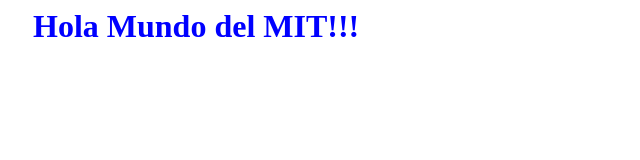
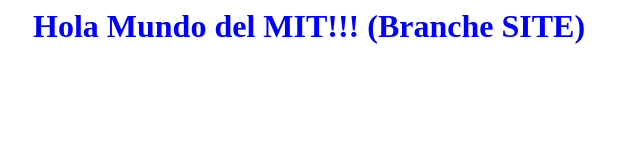
Before and after one commit to memoros77/memoros77.github.io, a plain HTML site: page index.html in a window 1280 px wide. Shown: the whole page, without its empty margins (0-640 px from the left). Drawn offline with Linux system fonts and the light colour scheme.

Commit message:
cambio mensaje rama activa site

```diff
--- a/index.html
+++ b/index.html
@@ -7,6 +7,6 @@
     <link rel="stylesheet" href="./mystyles.css">
 </head>
 <body>
-    <h1>Hola Mundo del MIT!!!</h1>
+    <h1>Hola Mundo del MIT!!! (Branche SITE)</h1>
 </body>
 </html>
```
